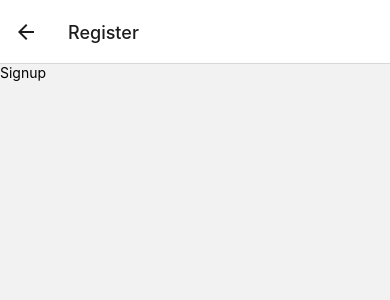
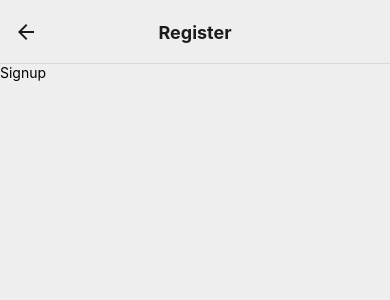
Before and after one commit to khaled-bissani/shelves-tracker, a React Native app in the folder supermarket-frontend/: screen /Register in a window 390 px wide. Shown: the top 300 px of the page. Built offline with nearby package versions, Linux system fonts and the light colour scheme.

Commit message:
Frontend <> Supermarket frontend: styling the signup header

```diff
--- a/supermarket-frontend/App.js
+++ b/supermarket-frontend/App.js
@@ -10,7 +10,12 @@ export default function App() {
   return (
     <>
       <NavigationContainer>
-        <Stack.Navigator>
+        <Stack.Navigator screenOptions={{
+          headerStyle:{backgroundColor: '#EEEEEE', },
+          headerTitleAlign:'center',
+          headerTitleStyle:{fontWeight: 'bold'},
+          contentStyle:{backgroundColor: '#EEEEEE'},
+        }}>
           <Stack.Screen name='Landing' component={Landing} options={{headerShown: false}}/>
           <Stack.Screen name='Register' component={Signup}/>
         </Stack.Navigator>
```
